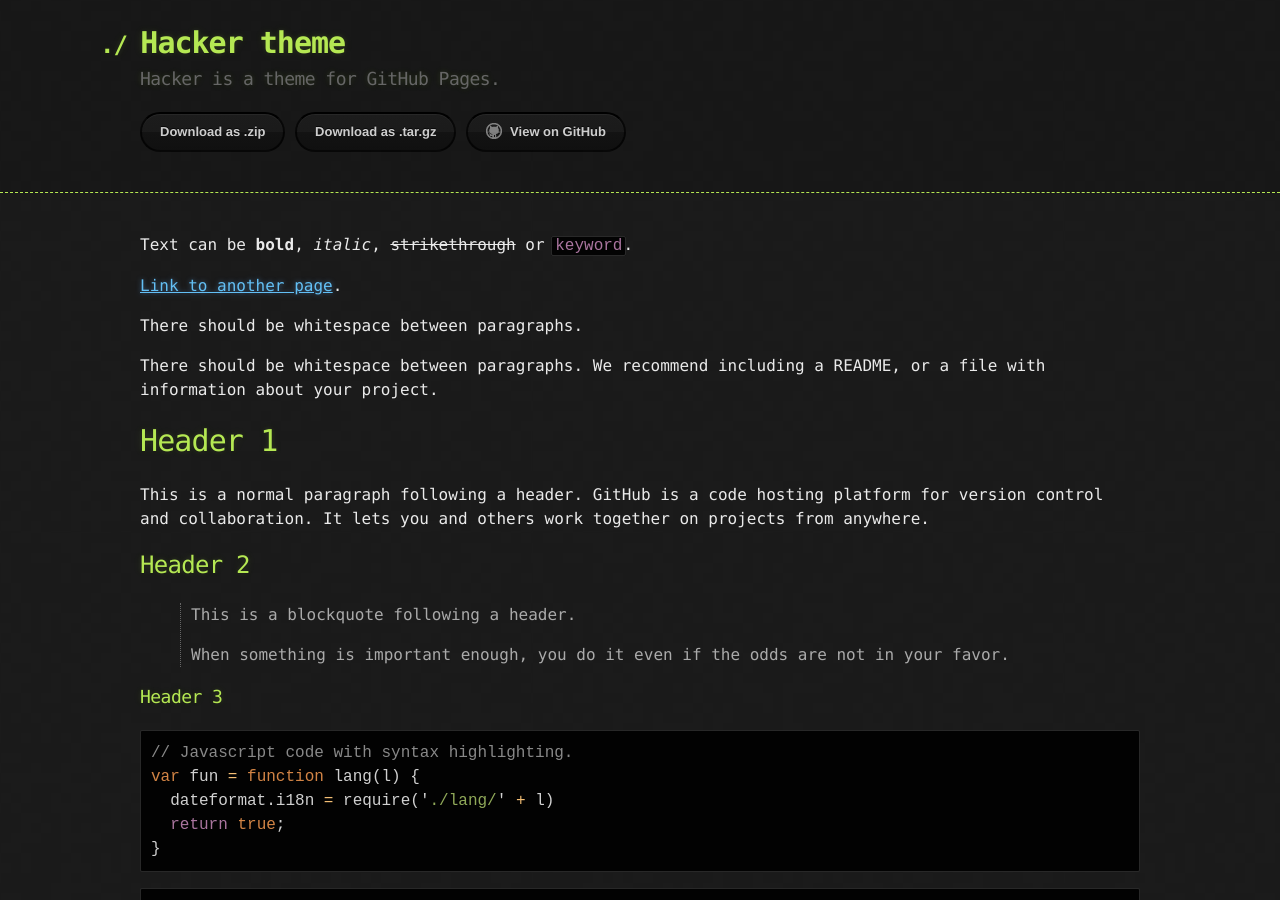
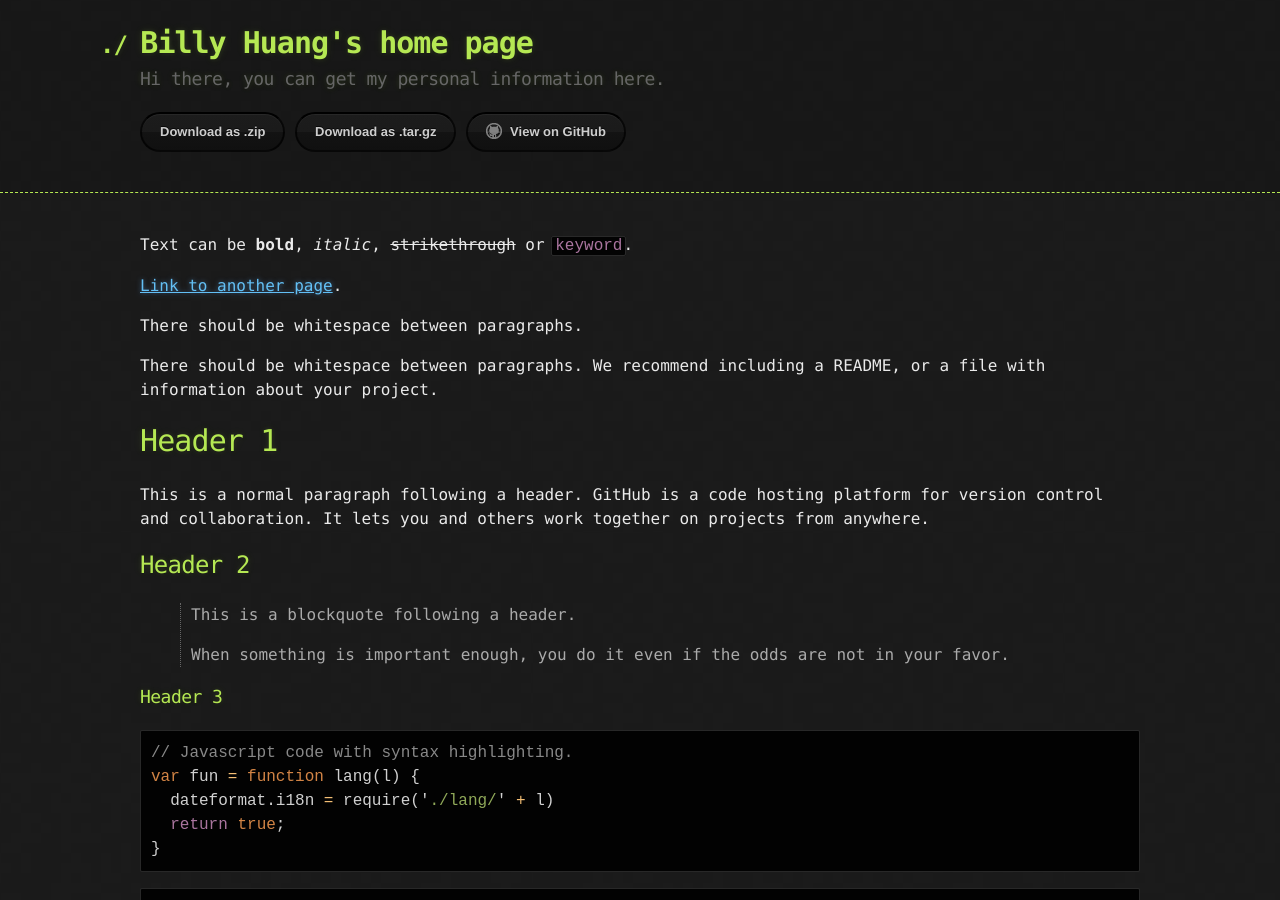
Before and after one commit to morganaxmu/morganaxmu.github.io, a Jekyll site: the page built from index.md, in a window 1280 px wide and 900 px high. Built offline with Jekyll 4.4.1, drawn with Linux system fonts in a browser that asks for light colours.

Commit message:
Update _config.yml

```diff
--- a/_config.yml
+++ b/_config.yml
@@ -1,5 +1,5 @@
-title: Hacker theme
-description: Hacker is a theme for GitHub Pages.
+title: Billy Huang's home page
+description: Hi there, you can get my personal information here.
 show_downloads: true
 google_analytics:
 theme: jekyll-theme-hacker
```
